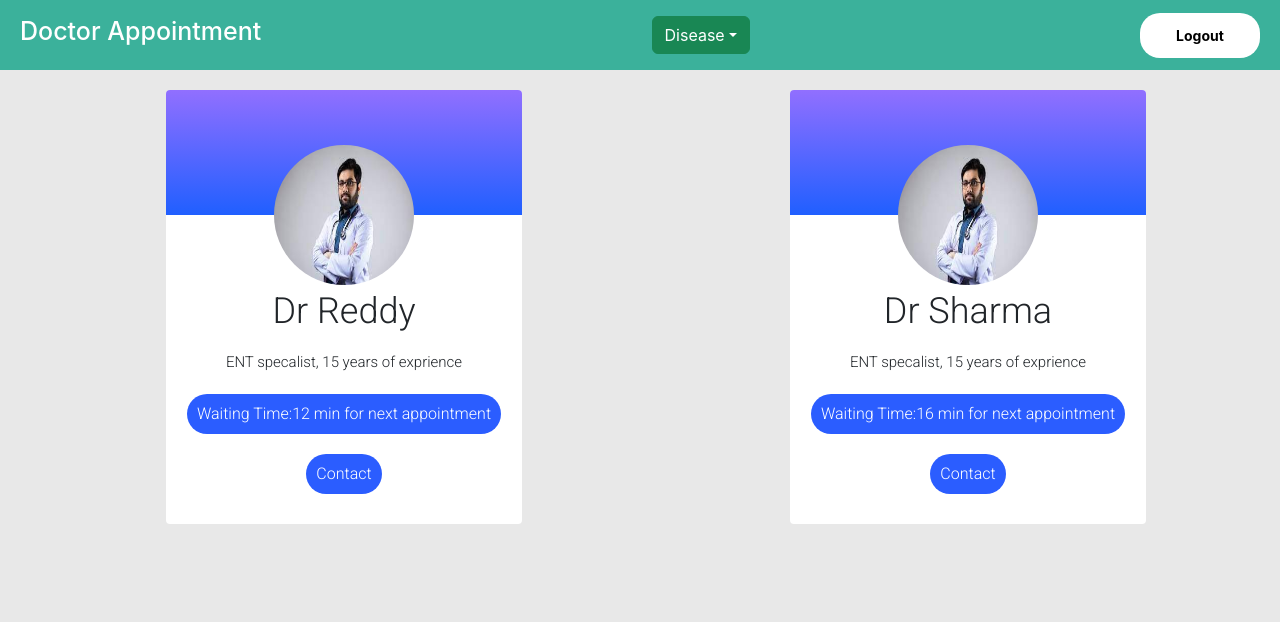
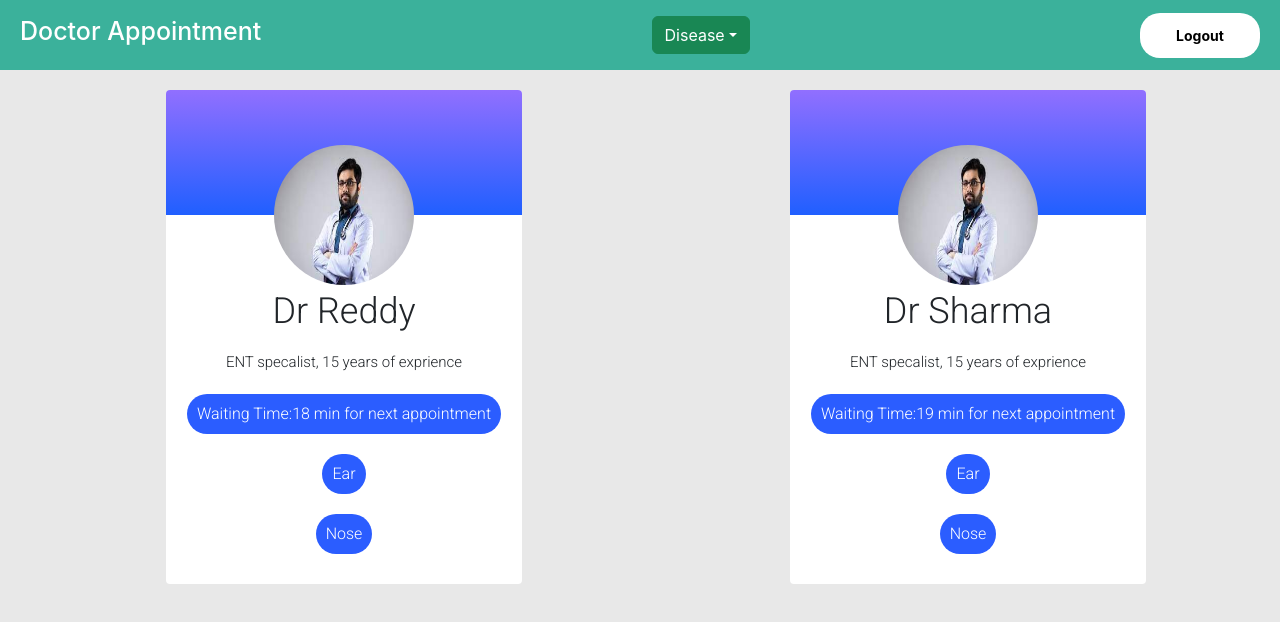
Before and after one commit to 0plaze0/doctorAppointment, a React (Vite) app: page / in a window 1280 px wide. Shown: the top 622 px of the page. Built offline with nearby package versions, Linux system fonts and the light colour scheme; sample sign-in values are in the browser's storage.

Commit message:
feat: update api added

```diff
--- a/package.json
+++ b/package.json
@@ -12,6 +12,7 @@
   "dependencies": {
     "axios": "^1.5.1",
     "bootstrap": "^5.3.2",
+    "json-server": "^0.17.4",
     "react": "^18.2.0",
     "react-bootstrap": "^2.9.0",
     "react-dom": "^18.2.0",
--- a/src/components/Main/index.jsx
+++ b/src/components/Main/index.jsx
@@ -7,7 +7,6 @@ import { useState } from "react";
 const Main = () => {
   const [disease, setDisease] = useState("ENT");
   const docDetails = data.doctor;
-  console.log(docDetails);
 
   const handleLogout = () => {
     localStorage.removeItem("token");
@@ -27,12 +26,16 @@ const Main = () => {
           .filter((doctor) => doctor.type === disease)
           .sort((doctor1, doctor2) => {
             const doctor1Time =
-              doctor1.fever * doctor1.feverWaiting +
-              doctor1.skin * doctor1.skingWaiting;
+              (doctor1.Ear || doctor1.vitiligo) *
+                (doctor1.vitiligoWaiting || doctor1.EarWaiting) +
+              (doctor1.Nose || doctor1.skinRash) *
+                (doctor1.NoseWaiting || doctor1.skinRash);
 
             const doctor2Time =
-              doctor2.fever * doctor2.feverWaiting +
-              doctor2.skin * doctor2.skingWaiting;
+              (doctor2.Ear || doctor2.vitiligo) *
+                (doctor2.vitiligoWaiting || doctor2.EarWaiting) +
+              (doctor2.Nose || doctor2.skinRash) *
+                (doctor2.NoseWaiting || doctor2.skinRash);
 
             if (doctor1Time < doctor2Time) return -1;
             else if (doctor1Time > doctor2Time) return 1;
@@ -42,9 +45,16 @@ const Main = () => {
             <li key={doctor.id}>
               <DoctorProfileCard
                 totalTime={
-                  doctor.fever * doctor.feverWaiting +
-                  doctor.skin * doctor.skingWaiting
+                  (doctor.Ear || doctor.vitiligo) *
+                    (doctor.vitiligoWaiting || doctor.EarWaiting) +
+                  (doctor.Nose || doctor.skinRash) *
+                    (doctor.NoseWaiting || doctor.skinRash)
                 }
+                disease1={doctor.Ear || doctor.vitiligo}
+                disease2={doctor.NoseWaiting || doctor.skinRash}
+                disease1Name={doctor.Ear ? "Ear" : "vitiligo"}
+                disease2Name={doctor.Nose ? "Nose" : "skinRash"}
+                id={doctor.id}
                 name={doctor.name}
                 description={doctor.description}
                 image={doctor.img}
--- a/src/components/Navbar/index.jsx
+++ b/src/components/Navbar/index.jsx
@@ -1,7 +1,6 @@
 import Dropdown from "react-bootstrap/Dropdown";
 
 function BasicExample({ disease, setDisease }) {
-  console.log(disease);
   return (
     <Dropdown>
       <Dropdown.Toggle variant="success" id="dropdown-basic">
--- a/src/components/profileCard/doctorProfileCard.jsx
+++ b/src/components/profileCard/doctorProfileCard.jsx
@@ -1,8 +1,20 @@
 import "./styles.css";
 import profile_pic from "./Assest/101.jpg";
 import { useState, useRef, useEffect } from "react";
+import axios from "axios";
 
-const DoctorProfileCard = ({ name, description, image, totalTime, type }) => {
+const DoctorProfileCard = ({
+  name,
+  description,
+  image,
+  totalTime,
+  type,
+  id,
+  disease1,
+  disease2,
+  disease1Name,
+  disease2Name,
+}) => {
   const [time, setTime] = useState(totalTime);
   const timeId = useRef();
 
@@ -17,6 +29,24 @@ const DoctorProfileCard = ({ name, description, image, totalTime, type }) => {
       clearInterval(timeId.current);
     }
   }, [time]);
+
+  const updateTime = async (e, value) => {
+    e.preventDefault();
+    try {
+      const url = "https://ironicinno-ameyfastapi.hf.space/predict";
+      const { data: res } = await axios.post(url, value);
+      setTime(res.prediction);
+      console.log(res);
+      return res;
+    } catch (err) {
+      if (
+        err.response &&
+        err.response.status >= 400 &&
+        err.response.status <= 500
+      )
+        setError(err.response.message);
+    }
+  };
   const src = `${profile_pic}/../${image}.jpg`;
   //console.log(src);
   return (
@@ -27,8 +57,31 @@ const DoctorProfileCard = ({ name, description, image, totalTime, type }) => {
         <h2 className="profile-title">{name}</h2>
         <p className="profile-descrption">{`${type} ${description}`}</p>
         <button className="profile-time">{`Waiting Time:${time} min for next appointment`}</button>
-        <button className="profile-button">
-          <a href="https://github.dev/0plaze0">Contact</a>
+        <button
+          className="profile-button"
+          onClick={(e) =>
+            updateTime(e, {
+              variable1: 1,
+              variable2: 2,
+              variable3: 2,
+              variable4: 2,
+            })
+          }
+        >
+          {disease1Name}
+        </button>
+        <button
+          className="profile-button"
+          onClick={(e) =>
+            updateTime(e, {
+              variable1: 1,
+              variable2: 2,
+              variable3: 2,
+              variable4: 2,
+            })
+          }
+        >
+          {disease2Name}
         </button>
       </div>
     </div>
--- a/src/components/profileCard/styles.css
+++ b/src/components/profileCard/styles.css
@@ -55,7 +55,7 @@
   border-radius: 40px;
   transition: all 1s;
 }
-.profile-button a {
+.profile-button {
   text-decoration: none;
   color: white;
 }
--- a/src/db/doctor.json
+++ b/src/db/doctor.json
@@ -6,10 +6,11 @@
       "description": "specalist, 15 years of exprience",
       "img": "101",
       "type": "ENT",
-      "fever": 2,
-      "skin": 3,
-      "feverWaiting": 3,
-      "skingWaiting": 2
+      "Ear": 4,
+      "Nose": 3,
+      "EarWaiting": 3,
+      "NoseWaiting": 2,
+      "disease": "Ear1"
     },
     {
       "id": 2,
@@ -17,10 +18,11 @@
       "description": "specalist, 15 years of exprience",
       "img": "101",
       "type": "ENT",
-      "fever": 2,
-      "skin": 5,
-      "feverWaiting": 3,
-      "skingWaiting": 2
+      "Ear": 3,
+      "Nose": 5,
+      "EarWaiting": 3,
+      "NoseWaiting": 2,
+      "disease": "Ear1"
     },
     {
       "id": 3,
@@ -28,10 +30,10 @@
       "description": "specalist, 15 years of exprience",
       "img": "101",
       "type": "SKIN",
-      "fever": 2,
-      "skin": 3,
-      "feverWaiting": 3,
-      "skingWaiting": 3
+      "skinRash": 2,
+      "vitiligo": 3,
+      "skinRashWaiting": 3,
+      "vitiligoWaiting": 3
     },
     {
       "id": 4,
@@ -39,10 +41,10 @@
       "description": "specalist, 15 years of exprience",
       "img": "101",
       "type": "SKIN",
-      "fever": 2,
-      "skin": 3,
-      "feverWaiting": 4,
-      "skingWaiting": 2
+      "skinRash": 2,
+      "vitiligo": 3,
+      "skinRashWaiting": 4,
+      "vitiligoWaiting": 2
     }
   ]
 }
```
Also changed, not shown: 1 other file (tests, documents, lock files or other folders).
